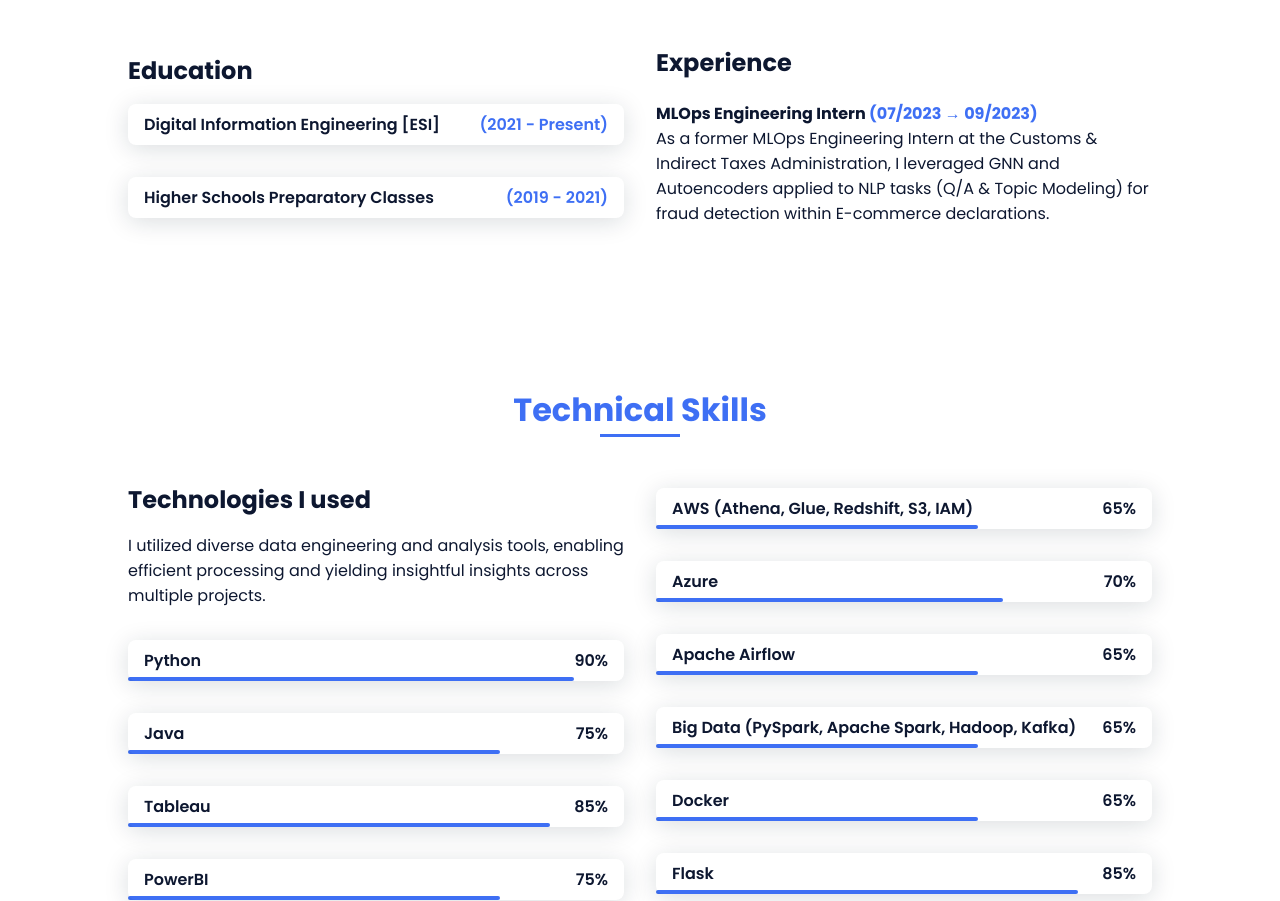
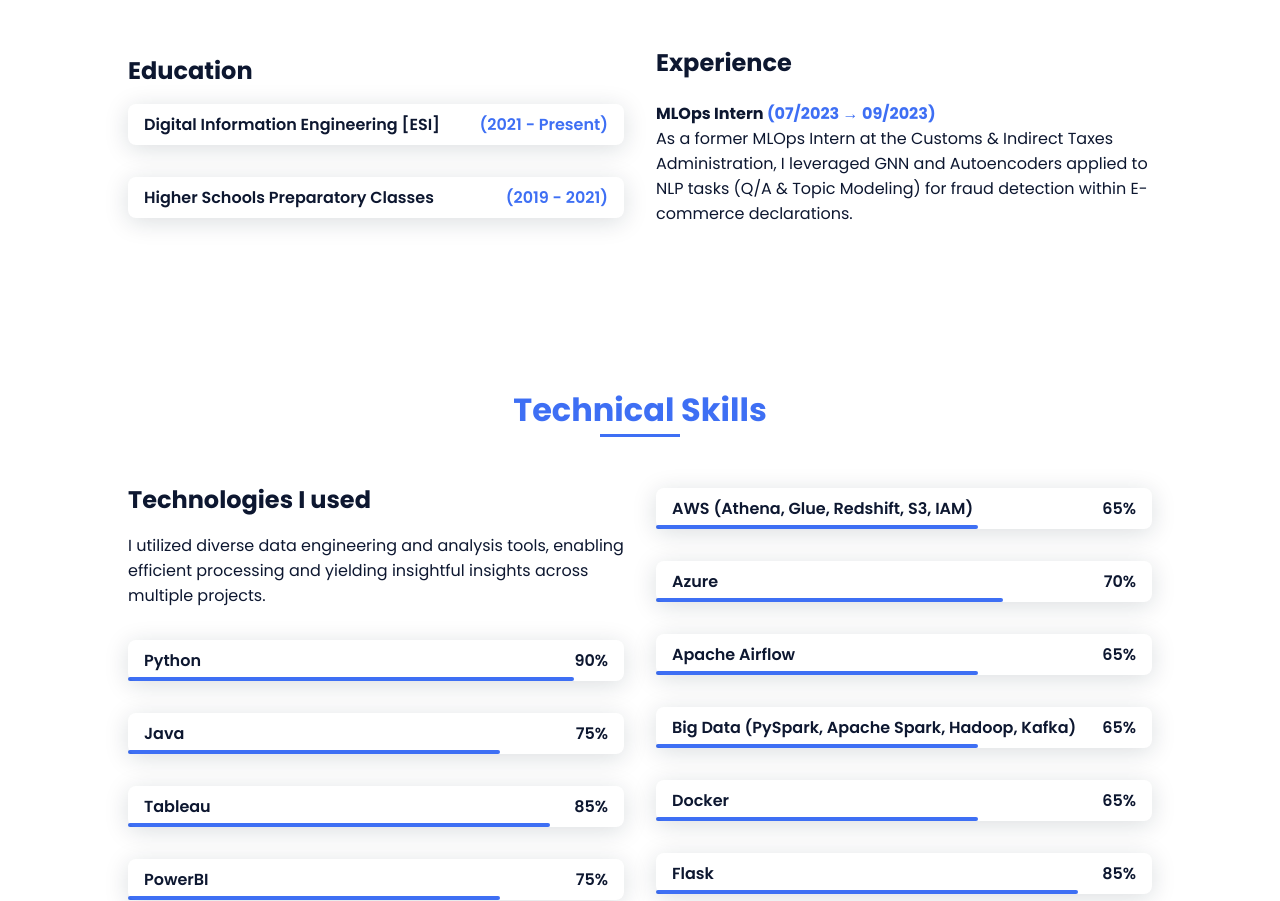
Before and after one commit to ahmedmellit/portfolio, a plain HTML site: page index.html in a window 1280 px wide. Shown: the part 1422-2323 px from the top of the page. Drawn offline with nearby package versions, Linux system fonts and the light colour scheme.

Commit message:
Update index.html

```diff
--- a/index.html
+++ b/index.html
@@ -109,8 +109,8 @@
                     </div>
                     <div>
                         <h2 class="skills__subtitle">Experience</h2>
-                        <h4 class="skills__subtitle2">MLOps Engineering Intern <span class="home__title-color">(07/2023 &rarr; 09/2023)</span></h2>
-                        <p class="skills__text">As a former MLOps Engineering Intern at the Customs & Indirect Taxes Administration, I leveraged GNN and Autoencoders applied to NLP tasks (Q/A & Topic Modeling) for fraud detection within E-commerce declarations.</p>
+                        <h4 class="skills__subtitle2">MLOps Intern <span class="home__title-color">(07/2023 &rarr; 09/2023)</span></h2>
+                        <p class="skills__text">As a former MLOps Intern at the Customs & Indirect Taxes Administration, I leveraged GNN and Autoencoders applied to NLP tasks (Q/A & Topic Modeling) for fraud detection within E-commerce declarations.</p>
                 </div>
             </section>
 
```
